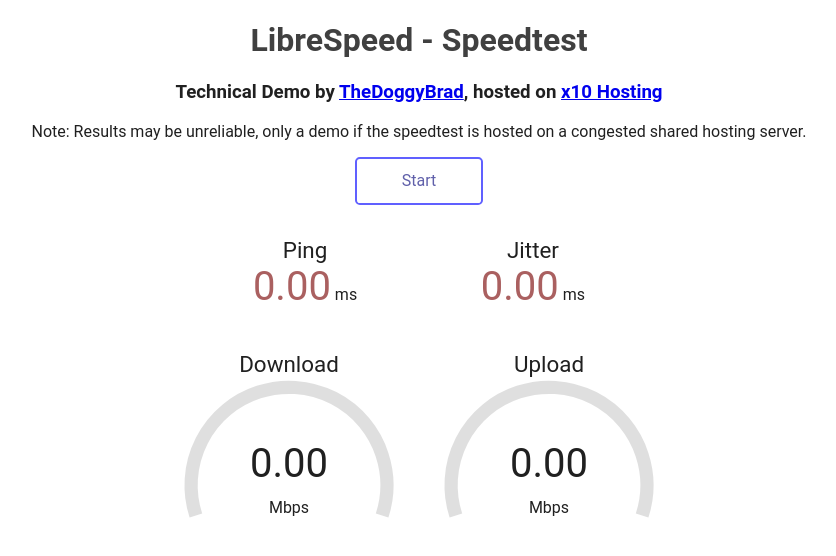
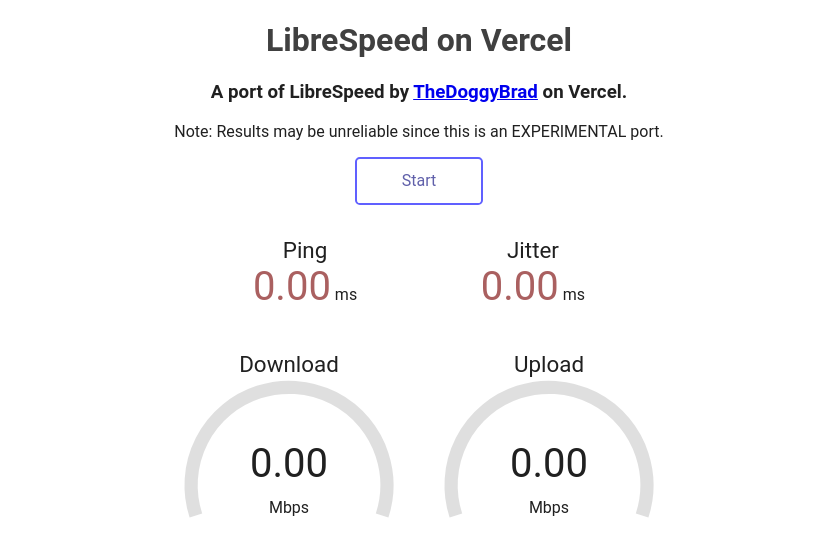
Before and after one commit to thedoggybrad/librespeedonvercel, a plain HTML site: page index.html in a window 1280 px wide. Shown: the whole page, without its empty margins (221-1057 px from the left). Drawn offline with Linux system fonts and the light colour scheme.

Commit message:
Update index.html

```diff
--- a/index.html
+++ b/index.html
@@ -276,9 +276,9 @@
 <title>LibreSpeed - Technical Demo by TheDoggyBrad</title>
 </head>
 <body>
-<h1>LibreSpeed - Speedtest</h1>
-<h3>Technical Demo by <a href="https://github.com/thedoggybrad">TheDoggyBrad</a>, hosted on <a href="https://x10hosting.com/">x10 Hosting</a> </h3>
-        <p>Note: Results may be unreliable, only a demo if the speedtest is hosted on a congested shared hosting server.</p>
+<h1>LibreSpeed on Vercel</h1>
+<h3>A port of LibreSpeed by <a href="https://github.com/thedoggybrad">TheDoggyBrad</a> on Vercel.</h3>
+        <p>Note: Results may be unreliable since this is an EXPERIMENTAL port.</p>
 	<div id="startStopBtn" onclick="startStop()"></div>
   <br>
 	<div id="test">
```
